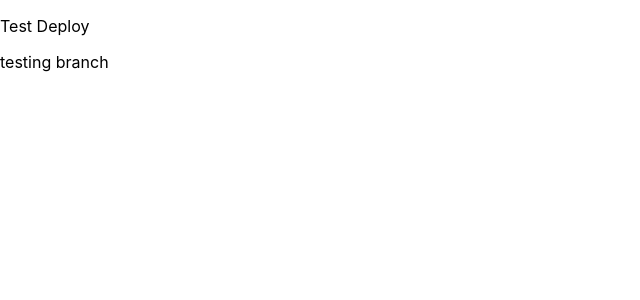
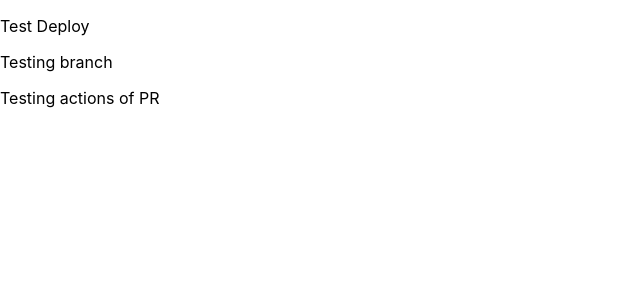
Before and after one commit to atharvaranade4/Moodboard-Canvas-REACT.js, a React (Create React App) app in the folder moodboard/: page / in a window 1280 px wide. Shown: the top 300 px of the page, without its empty margins (0-640 px from the left). Built offline with nearby package versions, Linux system fonts and the light colour scheme.

Commit message:
actions on PR 1

```diff
--- a/moodboard/src/App.js
+++ b/moodboard/src/App.js
@@ -5,7 +5,8 @@ function App() {
   return (
     <>
       <p>Test Deploy</p>
-      <p> testing branch</p>
+      <p>Testing branch</p>
+      <p>Testing actions of PR</p>
     </>
   );
 }
```
